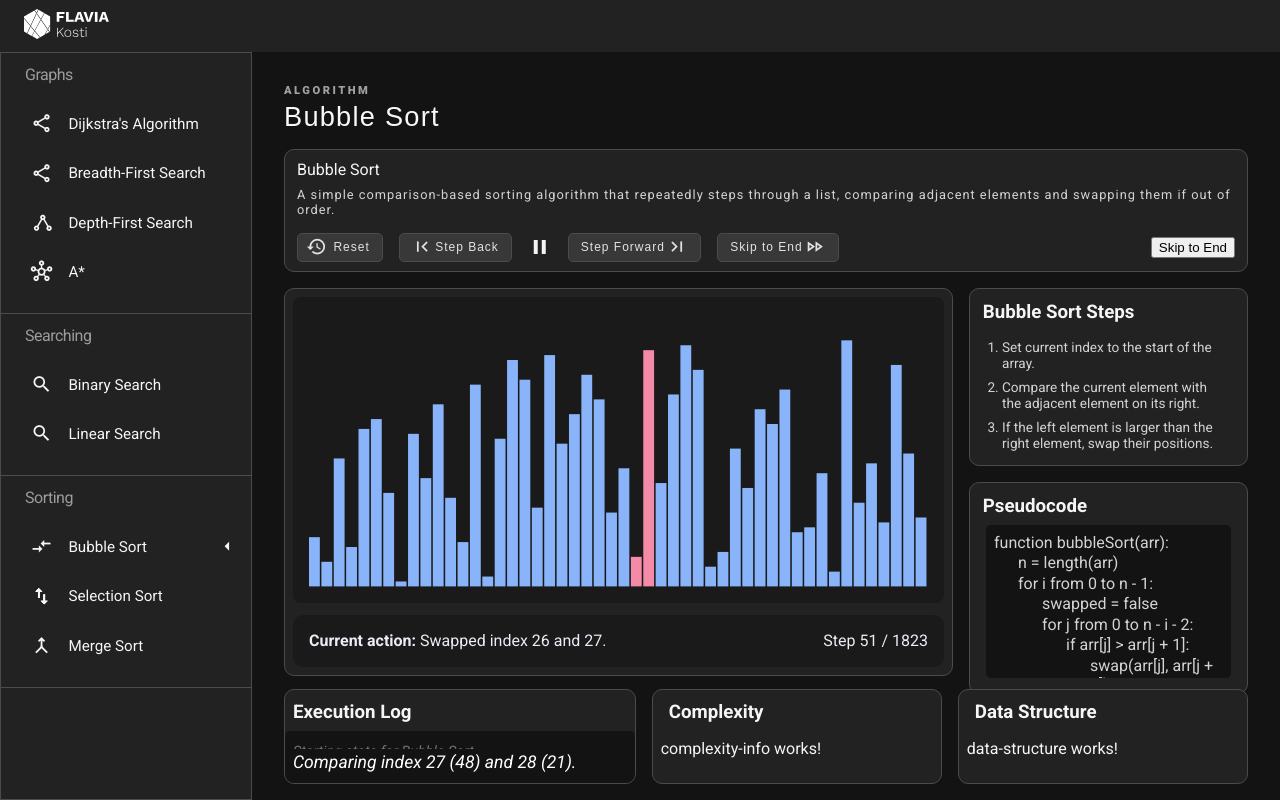
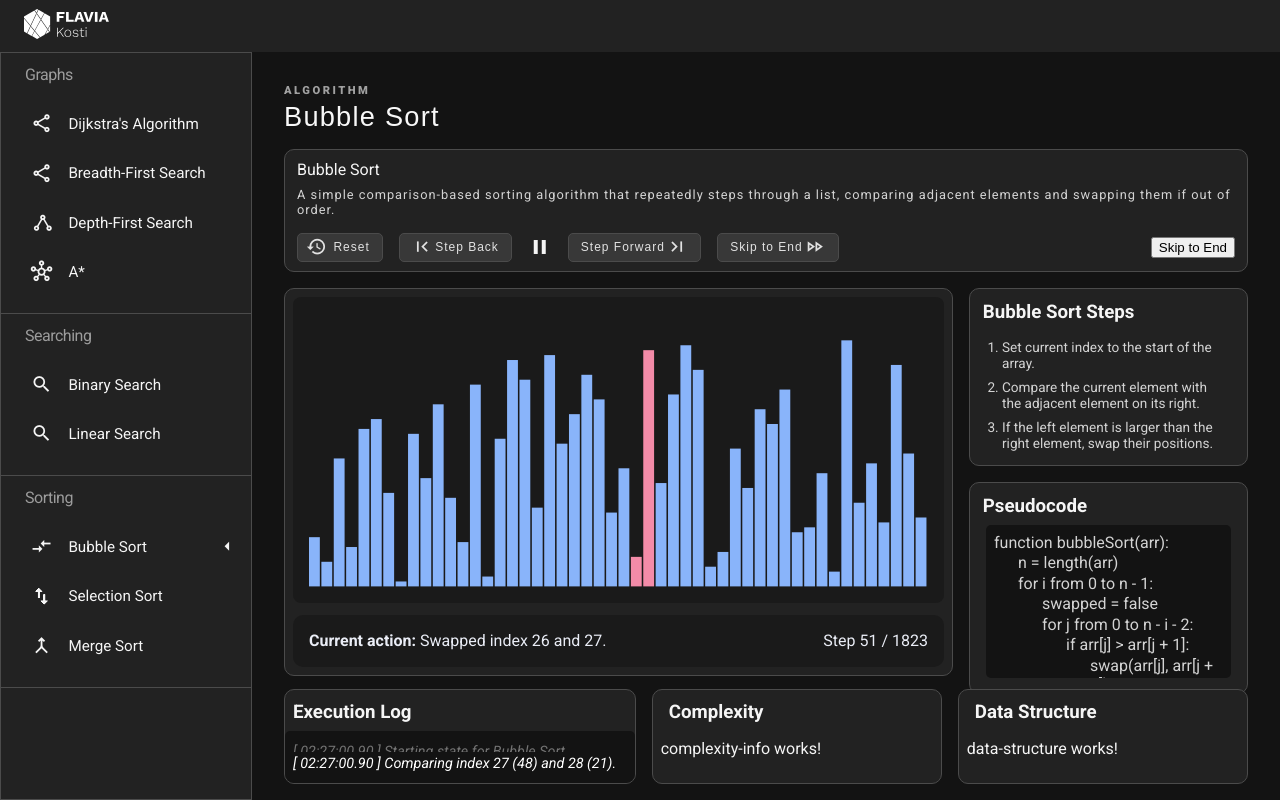
Before and after one commit to flavia3107/algorithm-visualizer, an Angular app: page / in a window 1280 px wide. Built offline with nearby package versions, Linux system fonts and the light colour scheme.

Commit message:
Algorithm-Visualizer: Execution logs - P3

```diff
--- a/src/app/components/execution-log/execution-log.html
+++ b/src/app/components/execution-log/execution-log.html
@@ -2,14 +2,14 @@
 	<div class="previous-steps-container flex-column">
 		@for(step of steps(); track step) {
 		@if($index < currentStepIndex() + 1) { <p [class.final]="step.description.includes('complete')">
-			{{ step.description }}
+			[ {{currentTime() | date:'HH:mm:ss.SS'}} ] {{ step.description }}
 			</p>
 			}
 			}
 	</div>
 	<div class="current-step-container">
 		@if (steps()[currentStepIndex() + 1]; as activeStep) {
-		<p class="active">{{ activeStep.description }}</p>
+		<p class="active"> [ {{currentTime() | date:'HH:mm:ss.SS'}} ] {{ activeStep.description }}</p>
 		}
 	</div>
 </div>
--- a/src/app/components/execution-log/execution-log.scss
+++ b/src/app/components/execution-log/execution-log.scss
@@ -30,7 +30,6 @@ p:first-of-type {
 }
 
 p.active {
-	font-size: 1.1rem;
 	color: #fff;
 	opacity: 1;
 }
--- a/src/app/components/execution-log/execution-log.ts
+++ b/src/app/components/execution-log/execution-log.ts
@@ -1,9 +1,13 @@
+import { DatePipe } from '@angular/common';
 import { Component, inject } from '@angular/core';
 import { AlgorithmManager } from '../../services/algorithm-manager';
+import { toSignal } from '@angular/core/rxjs-interop';
+import { timer } from 'rxjs';
+import { map } from 'rxjs/operators';
 
 @Component({
   selector: 'app-execution-log',
-  imports: [],
+  imports: [DatePipe],
   templateUrl: './execution-log.html',
   styleUrl: './execution-log.scss',
 })
@@ -11,4 +15,8 @@ export class ExecutionLog {
   private _manager = inject(AlgorithmManager);
   readonly steps = this._manager.steps;
   readonly currentStepIndex = this._manager.currentStepIndex;
+  readonly currentTime = toSignal(
+    timer(0, 100).pipe(map(() => new Date())),
+    { initialValue: new Date() }
+  );
 }
```
